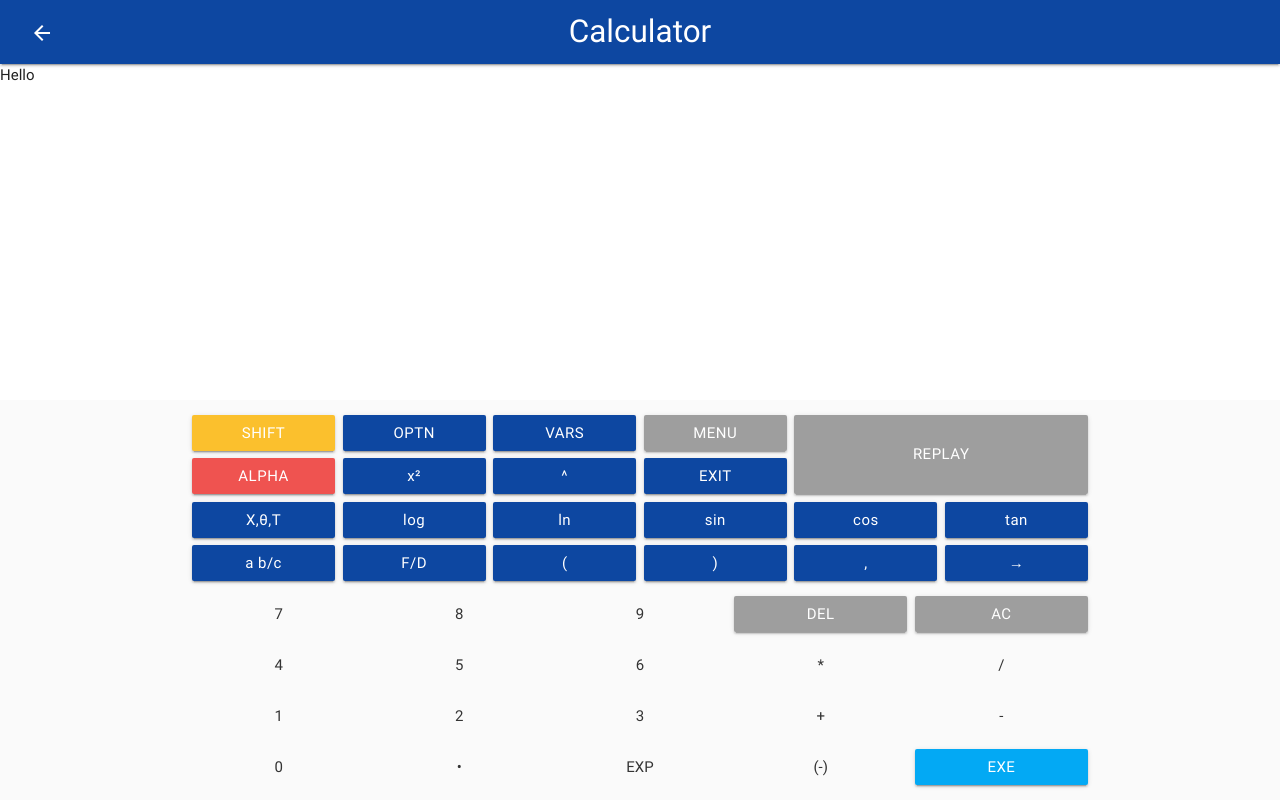
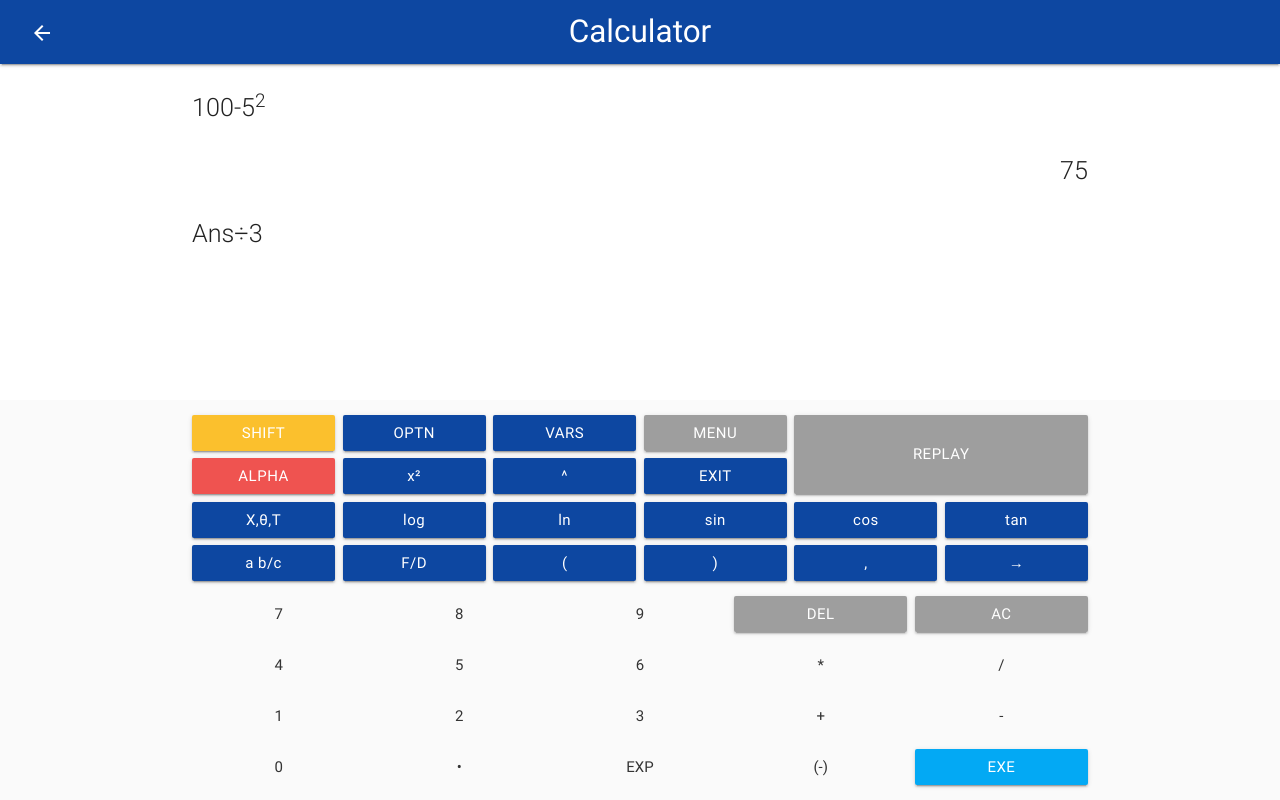
Before and after one commit to Benjamin-Davies/graphing-calculator, a React (Create React App) app: page /#/RunMat in a window 1280 px wide. Built offline with nearby package versions, Linux system fonts and the light colour scheme.

Commit message:
Add mockup calculations to RunMat

```diff
--- a/src/routes/RunMat.js
+++ b/src/routes/RunMat.js
@@ -6,7 +6,13 @@ import Keyboard from '../components/Keyboard';
 export default () => {
   return (
     <main className="KeyboardRoute">
-      <section className="ExpandedSection">Hello</section>
+      <section className="ExpandedSection container flow-text">
+        <p className="left-align">
+          100-5<sup>2</sup>
+        </p>
+        <p className="right-align">75</p>
+        <p className="left-align">Ans&divide;3</p>
+      </section>
       <Keyboard />
     </main>
   );
```
